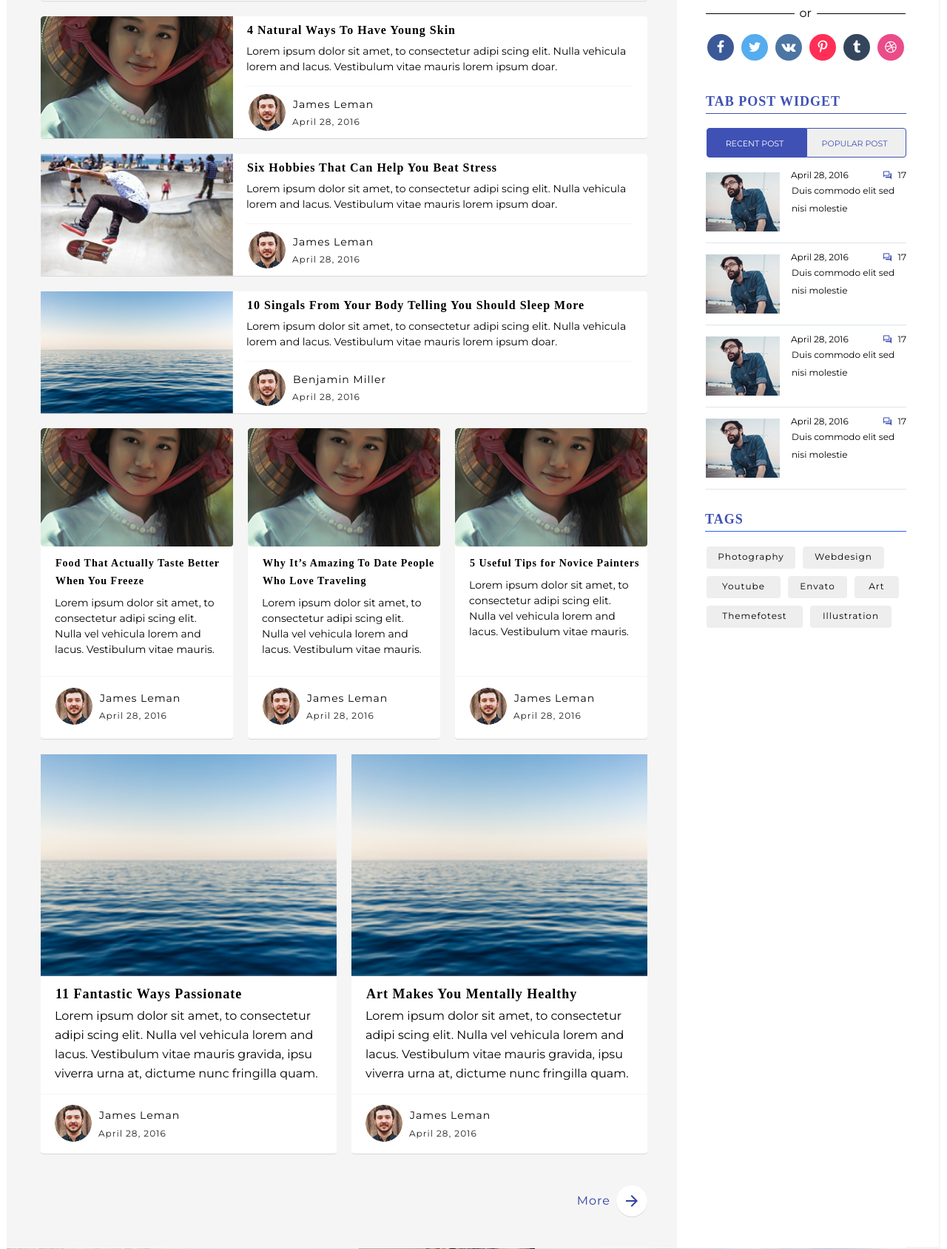
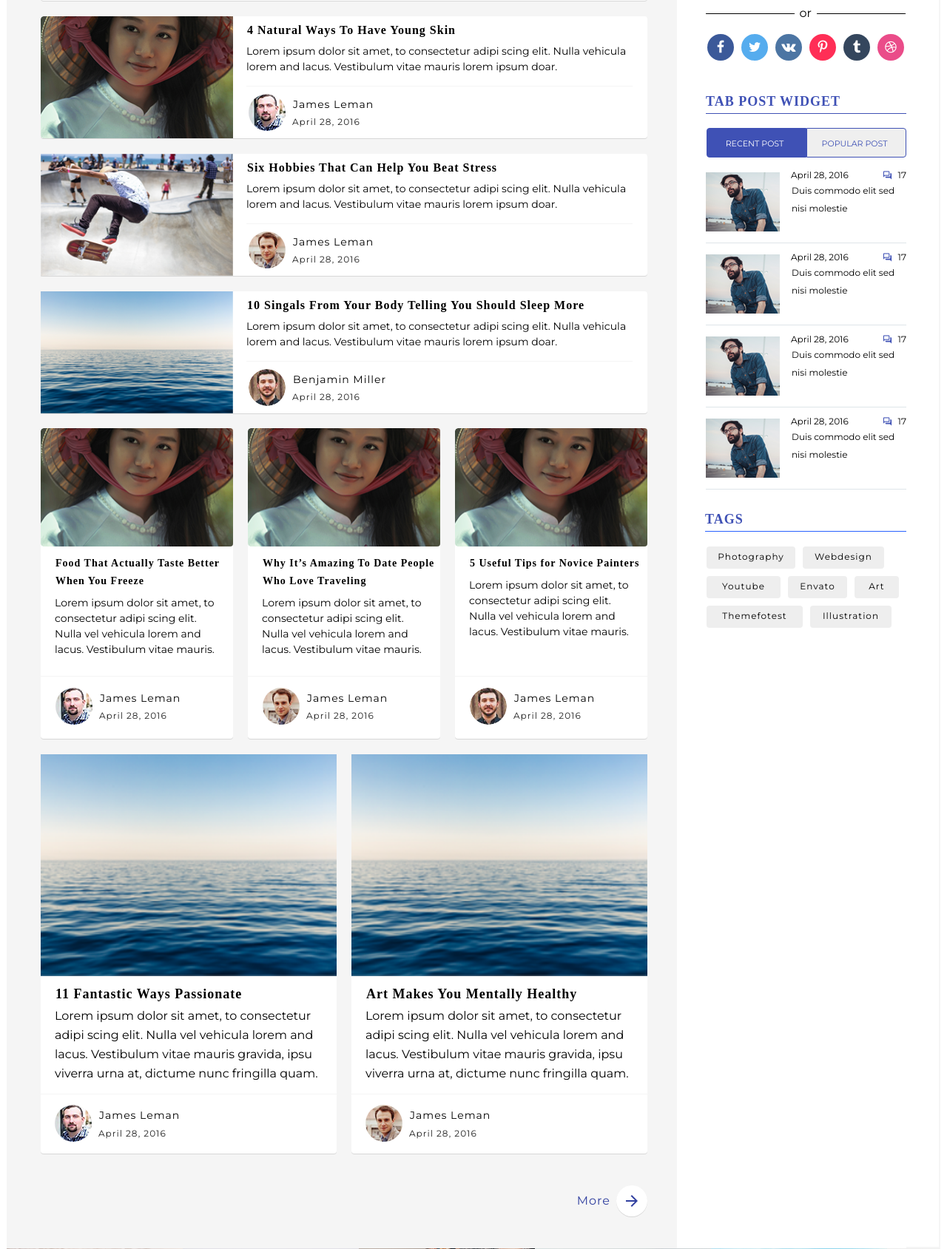
Before and after one commit to arkajyotiadhikary/codeigniter-test, a PHP site: page / in a window 1280 px wide. Shown: the part 1550-3239 px from the top of the page at 74% size. Run offline with PHP 8.4, Linux system fonts and the light colour scheme; some web fonts are replaced.

Commit message:
author pictures are changed to original one

```diff
--- a/index.css
+++ b/index.css
@@ -486,7 +486,12 @@
 }
 .mid-article-author .mid-author-img {
     margin-left: 21px;
-    padding-top: 4px;
+    margin-top: 4px;
+}
+.mid-article-author .mid-author-img > img {
+    width: 50px;
+    height: 50px;
+    border-radius: 25px;
 }
 .mid-article-author .mid-author-details > p:nth-child(1) {
     margin-left: 10px;
@@ -553,7 +558,10 @@
 }
 .middle-articles-2 .mid-article .mid-article-author-2 .mid-author-img-2 > img {
     margin-left: 20px;
-    padding-top: 15px;
+    height: 50px;
+    width: 50px;
+    margin-top: 15px;
+    border-radius: 25px;
 }
 .middle-articles-2
     .mid-article
@@ -627,8 +635,11 @@
     height: 80px;
 }
 .bot-article-author .bot-author-img > img {
-    padding-top: 2px;
-    padding-left: 19px;
+    border-radius: 25px;
+    height: 50px;
+    width: 50px;
+    margin-top: 2px;
+    margin-left: 19px;
 }
 .bot-author-details > p:nth-child(1) {
     font-size: 14px;
--- a/index.html
+++ b/index.html
@@ -157,7 +157,7 @@
                         </h1>
                         <button>READ MORE</button>
                         <div class="author">
-                            <img src="./image/New Project.png" alt="" />
+                            <img src="./image/author/1.png" alt="" />
                             <p class="name">Henry Little</p>
                             <p class="date">April 28,2016 10:15</p>
                         </div>
@@ -215,7 +215,7 @@
                             </div>
                             <div class="article-author">
                                 <div class="author-img">
-                                    <img src="./image/art_auth_1.png" alt="" />
+                                    <img src="./image/author/2.png" alt="" />
                                 </div>
                                 <div class="author-details">
                                     <p>Henry Little</p>
@@ -244,7 +244,7 @@
                                     <div class="mid-article-author">
                                         <div class="mid-author-img">
                                             <img
-                                                src="./image/art_auth_1.png"
+                                                src="./image/author/3.png"
                                                 alt=""
                                             />
                                         </div>
@@ -275,7 +275,7 @@
                                     <div class="mid-article-author">
                                         <div class="mid-author-img">
                                             <img
-                                                src="./image/art_auth_1.png"
+                                                src="./image/author/4.png"
                                                 alt=""
                                             />
                                         </div>
@@ -306,7 +306,7 @@
                                     <div class="mid-article-author">
                                         <div class="mid-author-img">
                                             <img
-                                                src="./image/art_auth_1.png"
+                                                src="./image/author/2.png"
                                                 alt=""
                                             />
                                         </div>
@@ -341,7 +341,7 @@
                                 <div class="mid-article-author-2">
                                     <div class="mid-author-img-2">
                                         <img
-                                            src="./image/art_auth_1.png"
+                                            src="./image/author/3.png"
                                             alt=""
                                         />
                                     </div>
@@ -373,7 +373,7 @@
                                 <div class="mid-article-author-2">
                                     <div class="mid-author-img-2">
                                         <img
-                                            src="./image/art_auth_1.png"
+                                            src="./image/author/4.png"
                                             alt=""
                                         />
                                     </div>
@@ -402,7 +402,7 @@
                                 <div class="mid-article-author-2">
                                     <div class="mid-author-img-2">
                                         <img
-                                            src="./image/art_auth_1.png"
+                                            src="./image/author/2.png"
                                             alt=""
                                         />
                                     </div>
@@ -431,7 +431,7 @@
                                 <div class="bot-article-author">
                                     <div class="bot-author-img">
                                         <img
-                                            src="./image/art_auth_1.png"
+                                            src="./image/author/3.png"
                                             alt=""
                                         />
                                     </div>
@@ -458,7 +458,7 @@
                                 <div class="bot-article-author">
                                     <div class="bot-author-img">
                                         <img
-                                            src="./image/art_auth_1.png"
+                                            src="./image/author/4.png"
                                             alt=""
                                         />
                                     </div>
```
Also changed, not shown: image/author/1.png (renamed from image/New Project.png), image/author/2.png (renamed from image/art_auth_1.png), image/author/3.png (renamed from image/mid-art-auth-1.png), image/author/4.png (added).
